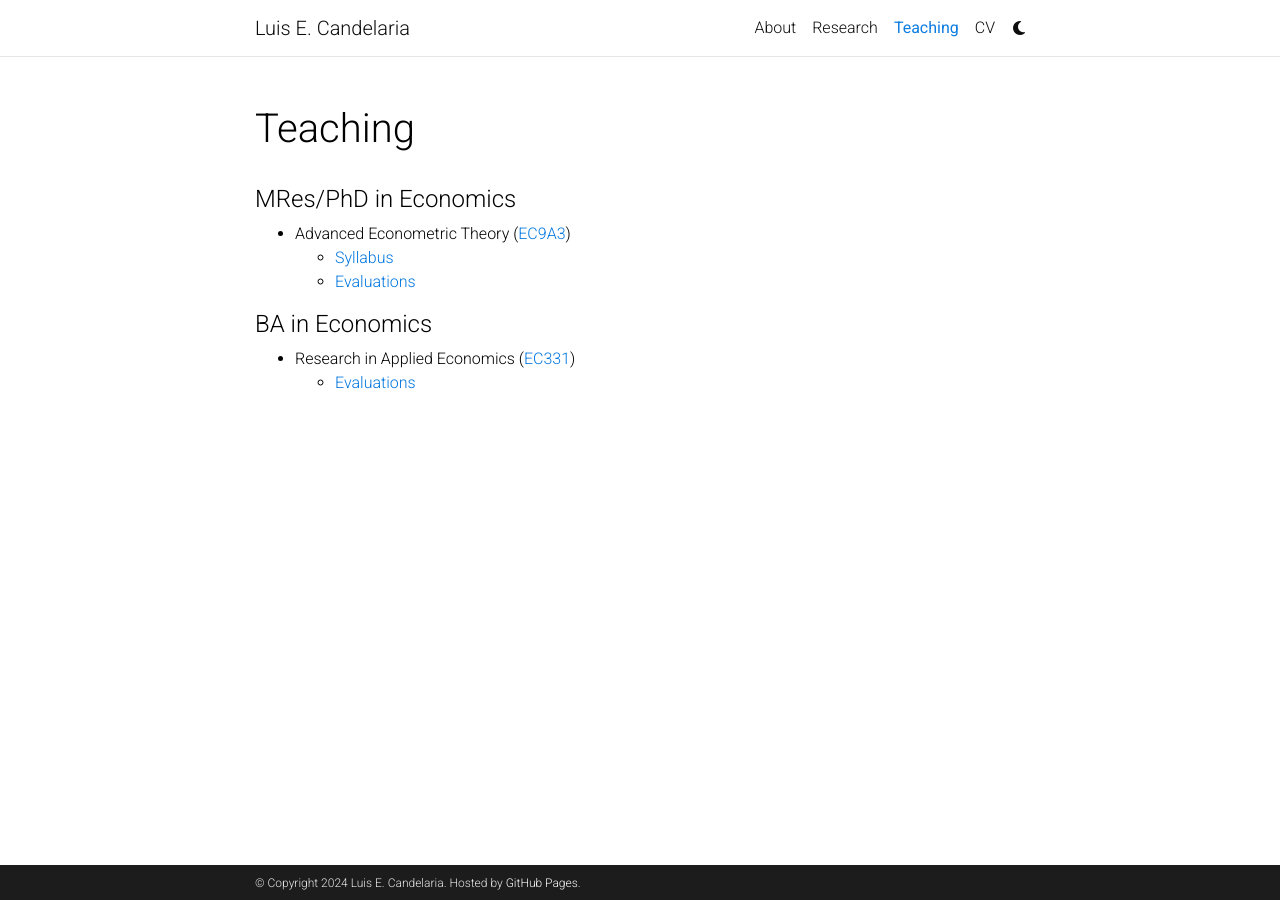
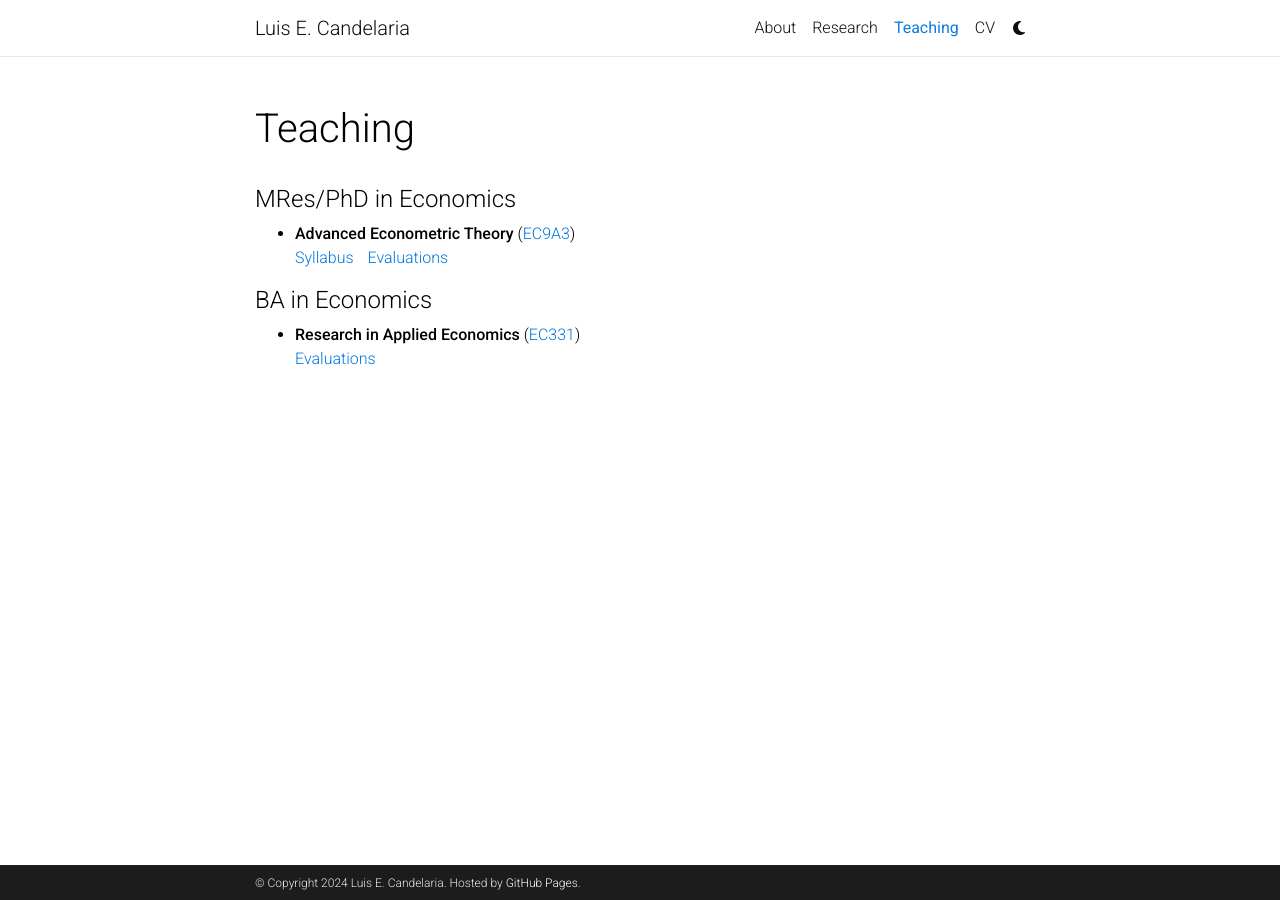
Before and after one commit to lecandelaria/lecandelaria.github.io, a Jekyll site: the page built from _pages/teaching.md, in a window 1280 px wide. Built offline with Jekyll 4.4.1, drawn with Linux system fonts in a browser that asks for light colours; comment, search, counter and statistics services are not loaded; a style sheet for code colours, icons or effects is not loaded.

Commit message:
Including syllabus and evaluations

```diff
--- a/_pages/teaching.md
+++ b/_pages/teaching.md
@@ -9,17 +9,17 @@
 
 <h4>MRes/PhD in Economics</h4>
 <ul style="“list-style-type:square">
-<li>Advanced Econometric Theory (<a href="https://moodle.warwick.ac.uk/course/view.php?id=57533/">EC9A3</a>)</li>
-    <ul>
-      <li><a href="../assets/pdf/EC9A3Syllabus.pdf">Syllabus</a></li>
-      <li><a href="../assets/pdf/EC9A3_LEC_Evaluations.pdf">Evaluations</a></li>
+<li><strong>Advanced Econometric Theory</strong> (<a href="https://moodle.warwick.ac.uk/course/view.php?id=57533/">EC9A3</a>)</li>
+   <ul style="list-style-type: none; padding-left: 0;">
+      <li style="display: inline;"><a href="../assets/pdf/EC9A3Syllabus.pdf">Syllabus</a></li>
+      <li style="display: inline; margin-left: 10px;"><a href="../assets/pdf/EC9A3_LEC_Evaluations.pdf">Evaluations</a></li>
     </ul>
 </ul>
 
 <h4>BA in Economics</h4>
 <ul style="“list-style-type:square">
-<li>Research in Applied Economics (<a href="https://warwick.ac.uk/fac/soc/economics/current/modules/ec331/">EC331</a>)</li>
-    <ul>
+<li><strong>Research in Applied Economics</strong> (<a href="https://warwick.ac.uk/fac/soc/economics/current/modules/ec331/">EC331</a>)</li>
+    <ul style="list-style-type: none; padding-left: 0;">
       <li><a href="../assets/pdf/EC331_LEC_Evaluations.pdf">Evaluations</a></li>
     </ul>
 </ul>
```
